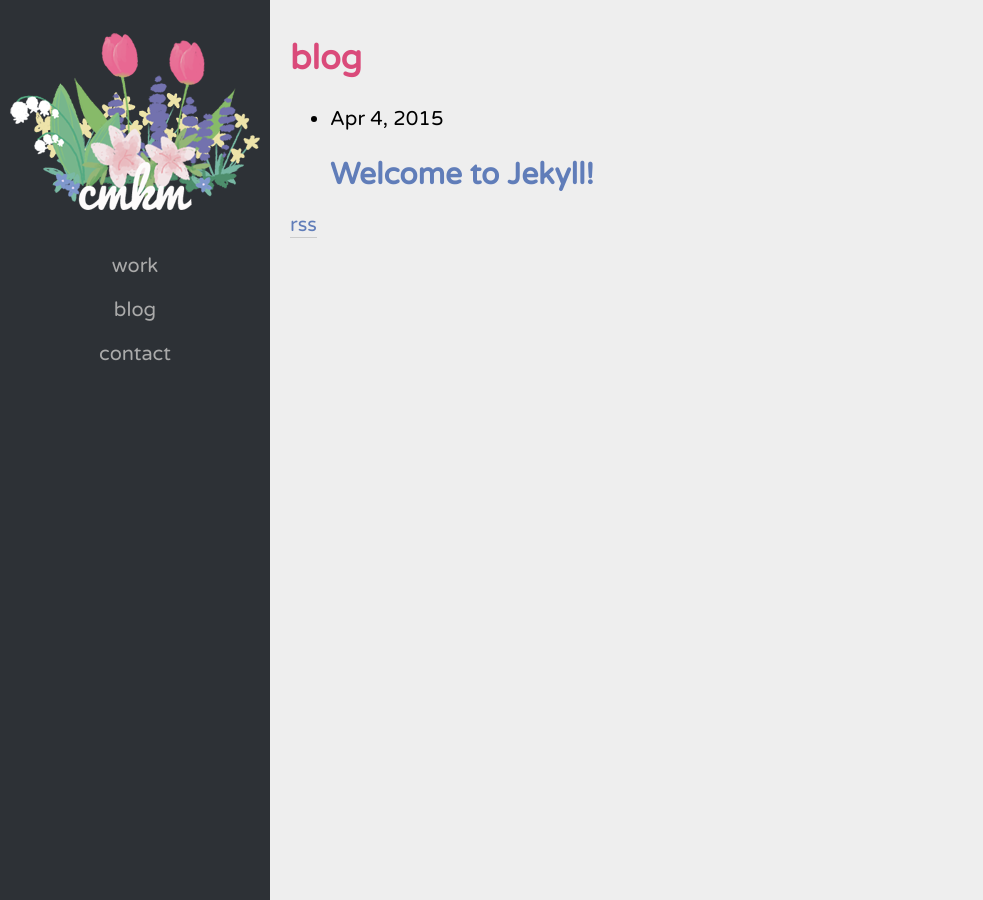
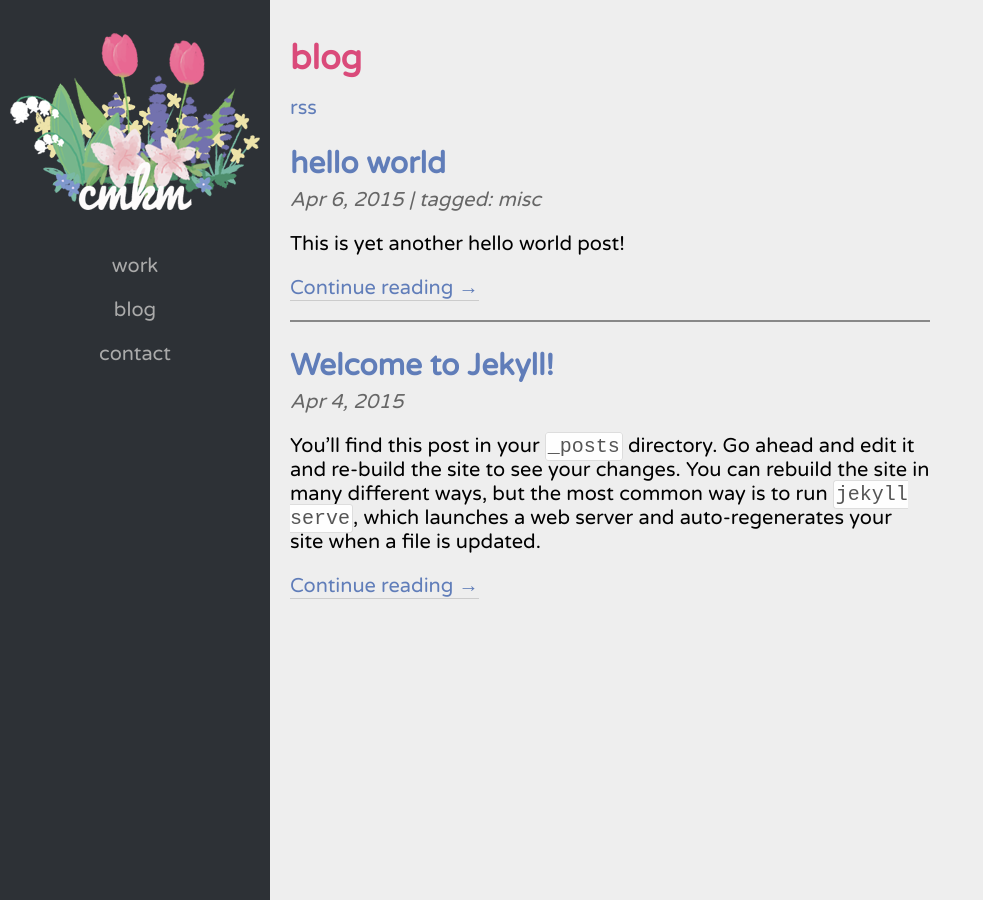
Before and after one commit to cmkm/cmkm.github.io, a Jekyll site: the page built from blog/index.html, in a window 1280 px wide. Shown: the whole page, without its empty margins (0-983 px from the left). Built offline with Jekyll 4.4.1, drawn with Linux system fonts in a browser that asks for light colours.

Commit message:
working on blog

```diff
--- a/_layouts/default.html
+++ b/_layouts/default.html
@@ -3,6 +3,9 @@
 <head>
     <title>{{ site.title }}</title>
     <link rel="stylesheet" type="text/css" href="/css/style.css">
+    {% if page.code %}
+    <link rel="stylesheet" type="text/css" href="/css/syntax.css">
+    {% endif %}
 </head>
 <body>
 
--- a/_posts/2015-04-04-welcome-to-jekyll.markdown
+++ b/_posts/2015-04-04-welcome-to-jekyll.markdown
@@ -3,6 +3,7 @@ layout: post
 title:  "Welcome to Jekyll!"
 date:   2015-04-04 23:20:47
 categories: jekyll update
+code: true
 ---
 You’ll find this post in your `_posts` directory. Go ahead and edit it and re-build the site to see your changes. You can rebuild the site in many different ways, but the most common way is to run `jekyll serve`, which launches a web server and auto-regenerates your site when a file is updated.
 
--- /dev/null
+++ b/_posts/2015-04-06-hello-world.md
@@ -0,0 +1,7 @@
+---
+layout: post
+title: "hello world"
+categories: general
+tags: misc
+---
+This is yet another hello world post!
--- a/blog/index.html
+++ b/blog/index.html
@@ -1,23 +1,47 @@
 ---
 layout: default
 ---
-<h1>blog</h1>
+<h1 class="blog-header">blog</h1>
+
+<a class="rss-link" href="{{ "/feed.xml" | prepend: site.baseurl }}">rss</a>
 
 <ul class="posts">
     {% for post in site.posts %}
     <li>
-        <span class="post-meta">
-            {{ post.date | date: "%b %-d, %Y" }}
-        </span>
-
         <h2>
             <a class="post-link"
                 href="{{ post.url | prepend: site.baseurl }}">
                 {{ post.title }}
             </a>
         </h2>
+
+        <span class="post-meta">
+            {{ post.date | date: "%b %-d, %Y" }}
+            {% if post.tags.size > 0 %}
+                | tagged:
+                {% for tag in post.tags %}
+                    {{ tag }}
+                    {% if post.tags.size > 1 %}
+                         ,
+                    {% endif %}
+                {% endfor %}
+            {% endif %}
+        </span>
+
+        <p class="excerpt">
+            {{ post.excerpt }}
+        </p>
+
+        <p class="read-more-link">
+            <a href="{{ post.url }}">Continue reading &rarr;</a>
+        </p>
     </li>
+
+    {% if site.posts.size > 1 %}
+        {% if forloop.last == false %}
+            <hr>
+        {% endif %}
+    {% endif %}
+
     {% endfor %}
 </ul>
-
-<p><a href="{{ "/feed.xml" | prepend: site.baseurl }}">rss</a></p>
--- a/css/style.css
+++ b/css/style.css
@@ -34,6 +34,29 @@ a {
 img {
     border: 0;
 }
+
+code {
+    font-family: "Inconsolata", monospace;
+    color: #555;
+    background-color: #fefefe;
+    border: 1px solid #ddd;
+    border-radius: 3px;
+    padding: 2px;
+}
+
+.highlight {
+    border-radius: 5px;
+    border: 1px solid #ddd;
+    padding: 0 2px 0 2px;
+}
+
+    .highlight code {
+        border: 0;
+    }
+
+    .highlight pre {
+        margin: 2px 0 2px 0;
+    }
 
 .logo {
     text-align: center;
@@ -115,6 +138,32 @@ h2, h3 {
     color: #333;
 }
 
+.post-title {
+    margin-bottom: 0.5em;
+}
+
+.post-meta {
+    font-style: italic;
+    color: #666;
+    margin-top: 0;
+}
+
+.blog-header {
+    margin-bottom: 0.5em;
+}
+
+.posts {
+    list-style: none;
+    padding: 0;
+}
+
+    .posts h2 {
+        margin-bottom: 0.2em;
+    }
+
+.rss-link {
+}
+
 /* small screens */
 @media (max-width: 768px) {
 
--- a/index.html
+++ b/index.html
@@ -4,9 +4,3 @@ layout: default
 
 <h1>hi there!</h1>
 <p>this is my website. neato.</p>
-
-<h2>some cool thing</h2>
-<p>cool beans cool beans</p>
-
-<h3>man i need to go to bed</h3>
-<p>im so tired</p>
```
Also changed, not shown: _layouts/post.html (+18 -6 lines).
